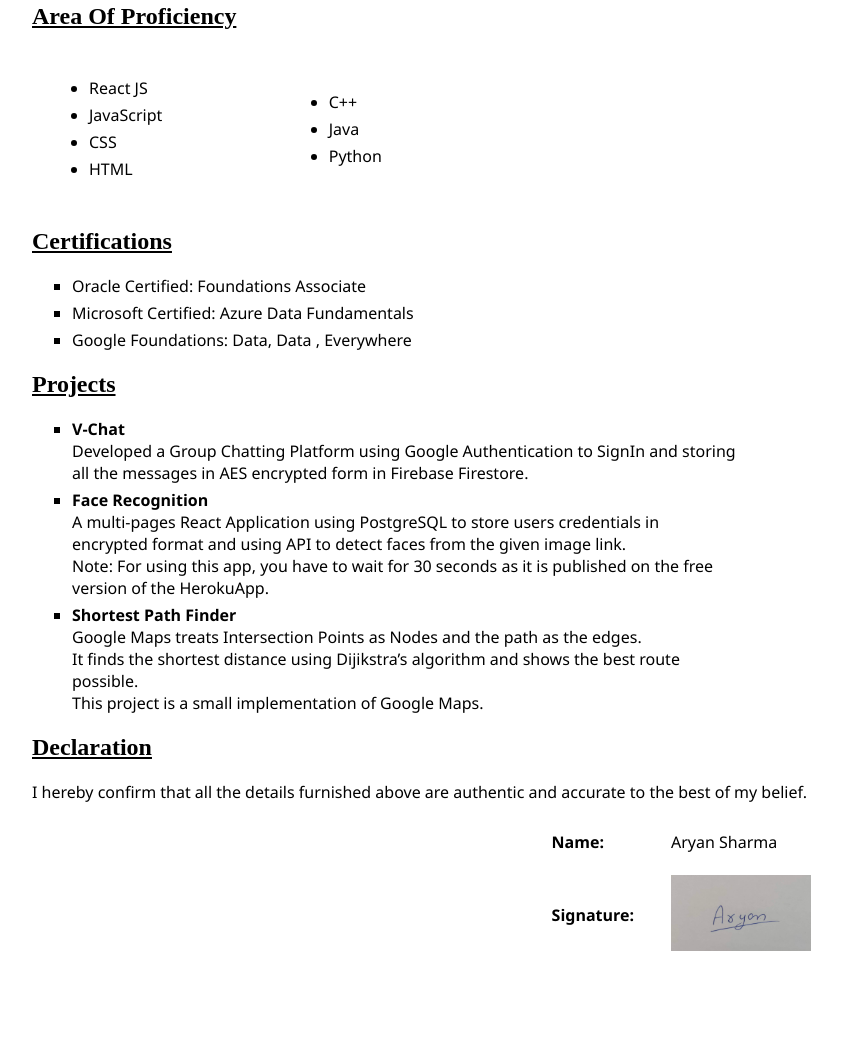
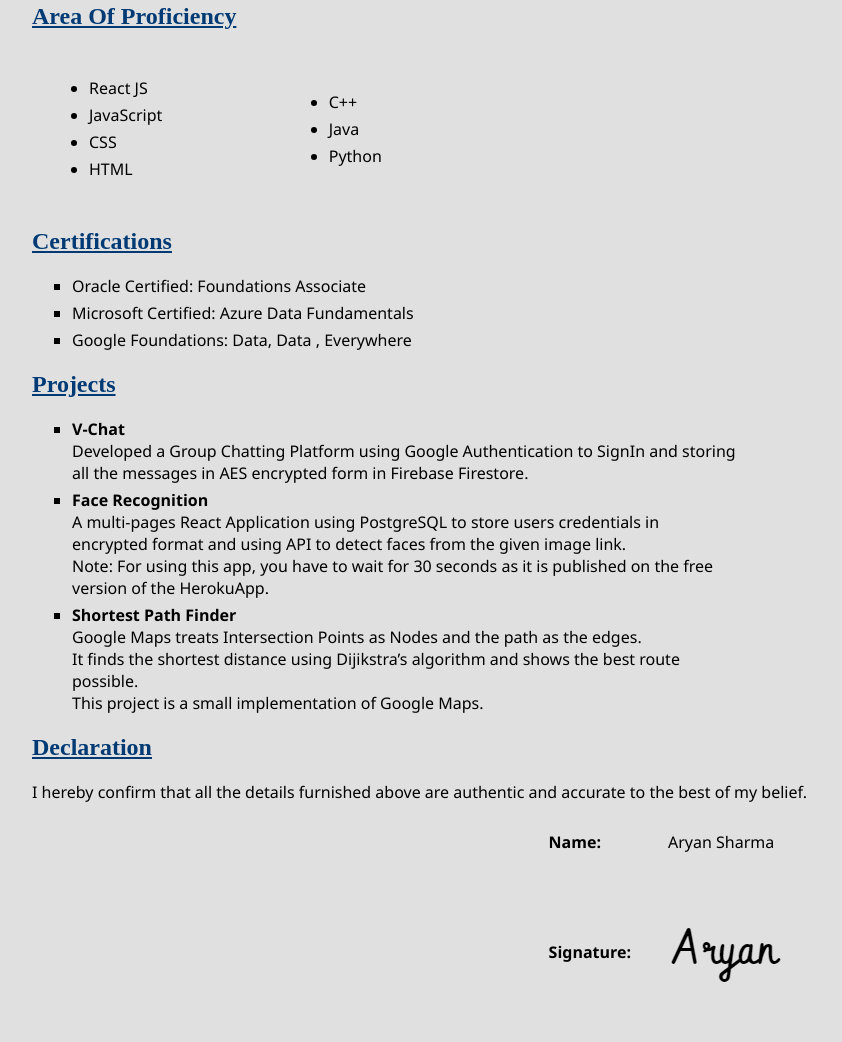
Before and after one commit to aryan-121/lab1_resume, a plain HTML site: page frame2.html in a window 1280 px wide. Shown: the part 511-1553 px from the top of the page, without its empty margins (8-850 px from the left). Before the commit the page ends 1479 px from the top, so only its background shows below. Drawn offline with Linux system fonts and the light colour scheme.

Commit message:
Added Styling and Colors

```diff
--- a/frame2.html
+++ b/frame2.html
@@ -5,13 +5,16 @@
         body{
             margin-left: 40px;
             font-family:'Segoe UI', Tahoma, Geneva, Verdana, sans-serif;
-            width: 70vw;;
+            width: 70vw;
+            background-color: #e0e0e0;
         }
         h1, h2{
            font-family: 'Times New Roman', Times, serif;
+           color: #003a75;
         }
         th{
             padding: 0 20px;
+
         }
         td{
             padding: 10px 15px;
@@ -134,7 +137,7 @@
             </tr>
             <tr>
                 <th>Signature: </th>
-                <td><img src="20BCE7009.jpg" alt="Signature" width="140px"></td>
+                <td><img src="signature.png" alt="Signature" ></td>
             </tr>
 
         </table>
```
Also changed, not shown: frame1.html (+3 -1 lines), 20BCE7009.jpg (deleted), signature.png (added).
